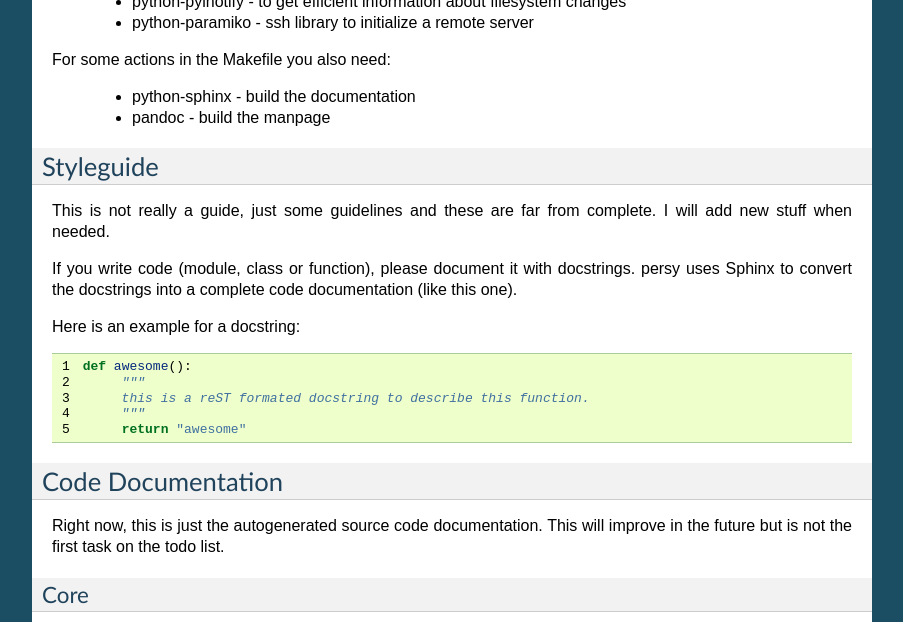
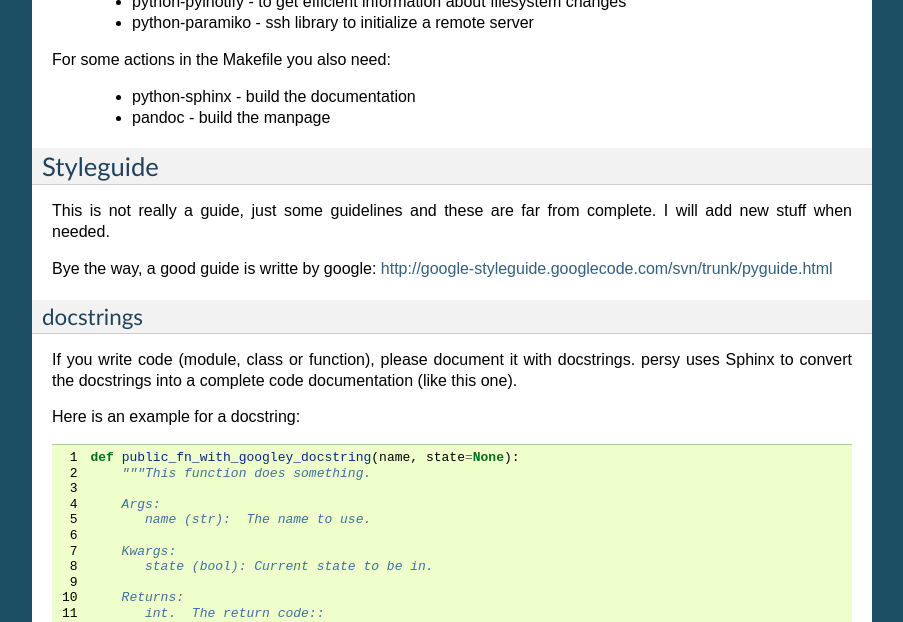
Before and after one commit to kinkerl/persy, a Sphinx documentation site: the page built from doc/developer.rst, in a window 1280 px wide and 1400 px high, scrolled down 743 px, cut to the strip 0-622 px from the top of the window. Shown: the whole strip, without its empty margins (198-1101 px from the left). Built offline with Sphinx 7.4.7, drawn with Linux system fonts in a browser that asks for light colours; some of the changed text lies outside the part shown.

Commit message:
updated docs

```diff
--- a/doc/developer.rst
+++ b/doc/developer.rst
@@ -45,6 +45,10 @@
 This is not really a guide, just some guidelines and these are far from complete.
 I will add new stuff when needed.
 
+Bye the way, a good guide is writte by google: http://google-styleguide.googlecode.com/svn/trunk/pyguide.html
+
+docstrings
+_________________________________
 
 If you write code (module, class or function), please document it with docstrings.
 persy uses Sphinx to convert the docstrings into a complete code documentation (like this one).
@@ -54,11 +58,58 @@
 .. code-block:: python
   :linenos:
 
-   def awesome():
-   	"""
-   	this is a reST formated docstring to describe this function.
-   	"""
-   	return "awesome"
+   def public_fn_with_googley_docstring(name, state=None):
+       """This function does something.
+
+       Args:
+          name (str):  The name to use.
+
+       Kwargs:
+          state (bool): Current state to be in.
+
+       Returns:
+          int.  The return code::
+
+             0 -- Success!
+             1 -- No good.
+             2 -- Try again.
+
+       Raises:
+          AttributeError, KeyError
+
+       A really great idea.  A way you might use me is
+
+       >>> print public_fn_with_googley_docstring(name='foo', state=None)
+       0
+
+       BTW, this always returns 0.  **NEVER** use with :class:`MyPublicClass`.
+
+       """
+       return 0
+
+
+
+publishing
+__________________________________
+
+Before publishing anything, make a quick check if everything is ok:
+ *   run persy
+ *   run the tests, you need the persy-dev package for this
+
+    .. code-block:: bash
+      :linenos:
+
+      ./makerelease.sh test
+
+ *   create a debian package, you also need the persy-dev package for this
+
+    .. code-block:: bash
+      :linenos:
+
+      ./makerelease.sh makedeb
+
+
+
 
 Code Documentation
 ---------------------------------
```
